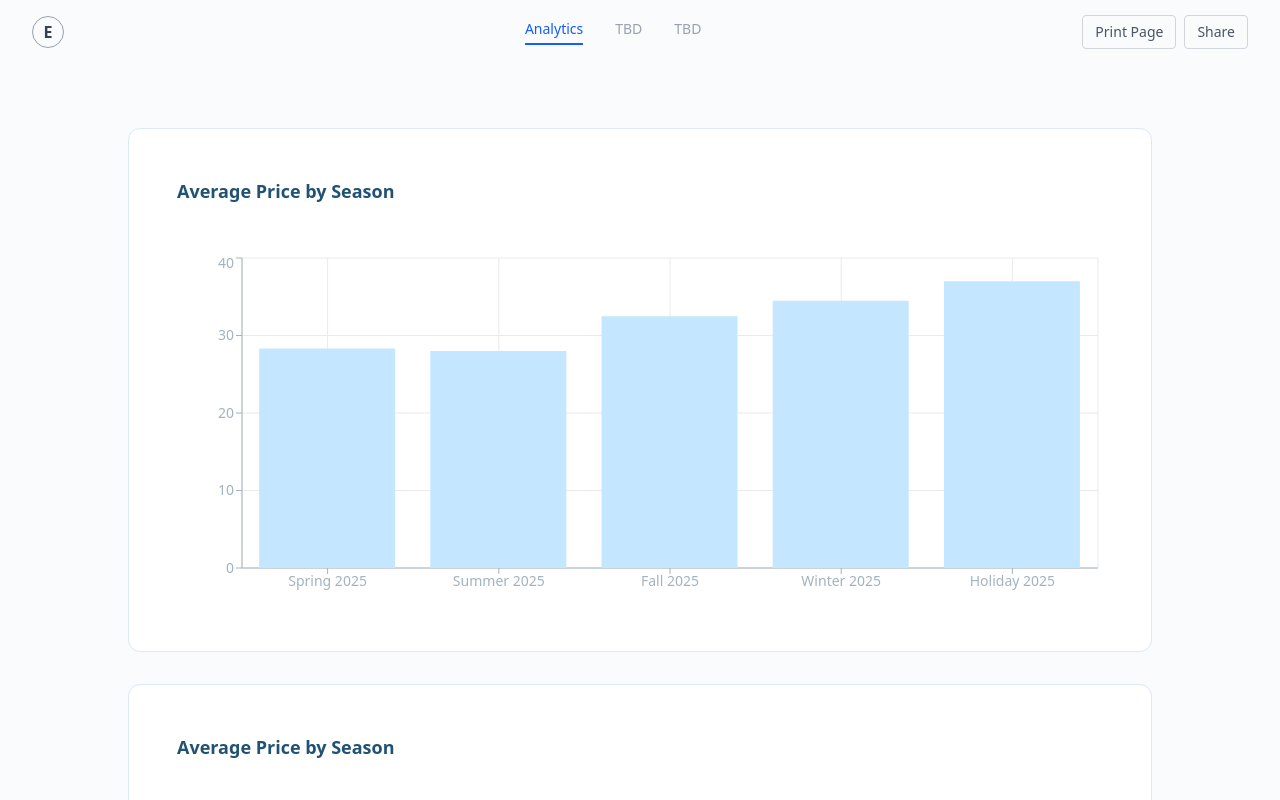
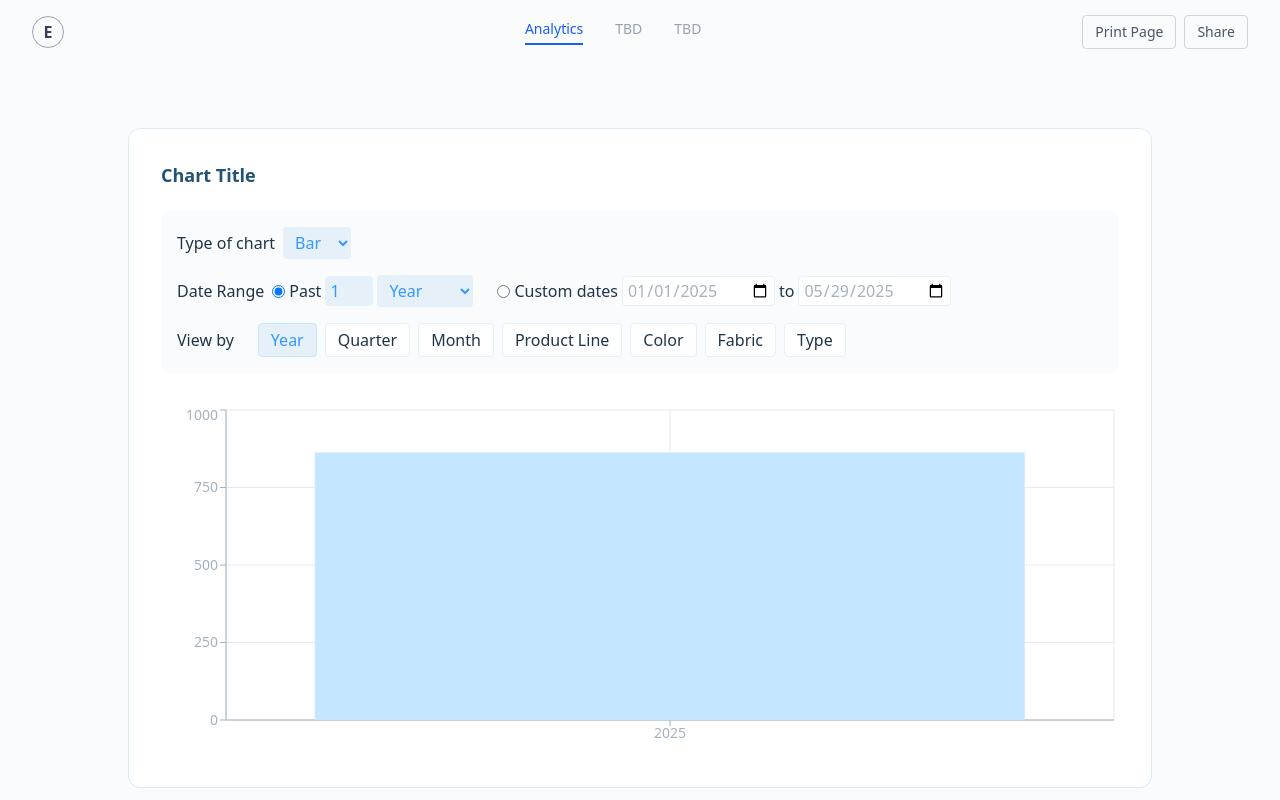
Before and after one commit to EmberShan/sf-data-dashbaord, a React (Vite) app: page / in a window 1280 px wide. Shown: the top 800 px of the page. Built offline with nearby package versions, Linux system fonts and the light colour scheme.

Commit message:
chart with filters done

```diff
--- a/src/App.jsx
+++ b/src/App.jsx
@@ -9,7 +9,7 @@ const App = () => {
 
       {/* The charts */}
       <main className="w-full pt-32 mx-auto px-4 sm:px-6 lg:px-8 py-8">
-        <ChartCard initialTitle="Product Count by Season & Type" />
+        <ChartCard />
         <ChartCard />
       </main>
     </div>
--- a/src/components/ChartCard.jsx
+++ b/src/components/ChartCard.jsx
@@ -1,47 +1,322 @@
-import React from 'react';
-import { BarChart, Bar, XAxis, YAxis, CartesianGrid, Tooltip, ResponsiveContainer } from 'recharts';
-import shirtData from '../data/shirts.js';
-import CustomChartTooltip from './CustomChartTooltip';
+import React, { useState } from "react";
+import {
+  BarChart,
+  Bar,
+  LineChart,
+  Line,
+  XAxis,
+  YAxis,
+  CartesianGrid,
+  Tooltip,
+  ResponsiveContainer,
+} from "recharts";
+import shirtData from "../data/shirts.js";
+import CustomChartTooltip from "./CustomChartTooltip";
 
-// Calculate average price and cost per season, and keep product references
-function getSeasonAvgPriceData() {
-  return shirtData.clothing_inventory.map(seasonObj => {
-    let totalPrice = 0;
-    let totalCost = 0;
-    let count = 0;
-    let products = [];
-    seasonObj.product_lines.forEach(line => {
-      line.products.forEach(product => {
-        totalPrice += product.price;
-        totalCost += product.cost;
-        count++;
-        products.push(product);
-      });
-    });
-    return {
-      season: seasonObj.season,
-      avgPrice: count ? (totalPrice / count) : 0,
-      avgCost: count ? (totalCost / count) : 0,
-      products
-    };
+const chartTypes = [
+  { value: "bar", label: "Bar" },
+  { value: "line", label: "Line" },
+];
+
+const viewByOptions = [
+  { value: "year", label: "Year" },
+  { value: "quarter", label: "Quarter" },
+  { value: "month", label: "Month" },
+  { value: "line", label: "Product Line" },
+  { value: "color", label: "Color" },
+  { value: "fabric", label: "Fabric" },
+  { value: "type", label: "Type" },
+];
+
+const dateRangeTypes = [
+  { value: "year", label: "Year" },
+  { value: "quarter", label: "Quarter" },
+  { value: "month", label: "Month" },
+];
+
+function filterProductsByDate(products, start, end) {
+  return products.filter((product) => {
+    const date = new Date(product.date_added);
+    return date >= start && date <= end;
   });
 }
 
-const chartData = getSeasonAvgPriceData();
+function getChartData({
+  viewBy,
+  dateRangeType,
+  dateRangeValue,
+  customStart,
+  customEnd,
+}) {
+  // Flatten all products with their season and product line
+  let allProducts = [];
+  shirtData.clothing_inventory.forEach((seasonObj) => {
+    seasonObj.product_lines.forEach((line) => {
+      line.products.forEach((product) => {
+        allProducts.push({
+          ...product,
+          season: seasonObj.season,
+          product_line: line.name,
+        });
+      });
+    });
+  });
+
+  // Filter by date
+  let filteredProducts = allProducts;
+  if (dateRangeType === "custom") {
+    filteredProducts = filterProductsByDate(
+      allProducts,
+      customStart,
+      customEnd
+    );
+  } else {
+    // Past X year/quarter/month
+    const now = new Date();
+    let start;
+    if (dateRangeType === "year") {
+      start = new Date(
+        now.getFullYear() - dateRangeValue,
+        now.getMonth(),
+        now.getDate()
+      );
+    } else if (dateRangeType === "quarter") {
+      start = new Date(now);
+      start.setMonth(now.getMonth() - 3 * dateRangeValue);
+    } else if (dateRangeType === "month") {
+      start = new Date(now);
+      start.setMonth(now.getMonth() - dateRangeValue);
+    }
+    filteredProducts = filterProductsByDate(allProducts, start, now);
+  }
+
+  // Group by viewBy
+  const groupKey =
+    viewBy === "year"
+      ? (p) => new Date(p.date_added).getFullYear()
+      : viewBy === "quarter"
+      ? (p) =>
+          `Q${Math.floor(new Date(p.date_added).getMonth() / 3) + 1} ${new Date(
+            p.date_added
+          ).getFullYear()}`
+      : viewBy === "month"
+      ? (p) =>
+          `${new Date(p.date_added).getMonth() + 1}/${new Date(
+            p.date_added
+          ).getFullYear()}`
+      : viewBy === "line"
+      ? (p) => p.product_line
+      : viewBy === "color"
+      ? (p) => p.color.join(", ")
+      : viewBy === "fabric"
+      ? (p) => p.fabric
+      : viewBy === "type"
+      ? (p) => p.type
+      : (p) => p.season;
+
+  const groups = {};
+  filteredProducts.forEach((p) => {
+    const key = groupKey(p);
+    if (!groups[key]) groups[key] = [];
+    groups[key].push(p);
+  });
+
+  return Object.entries(groups).map(([key, products]) => ({
+    x: key,
+    quantity: products.reduce((sum, p) => sum + (p.quantity_sold || 0), 0),
+    avgPrice:
+      products.reduce((sum, p) => sum + (p.price || 0), 0) / products.length,
+    avgCost:
+      products.reduce((sum, p) => sum + (p.cost || 0), 0) / products.length,
+    products,
+  }));
+}
 
 const ChartCard = () => {
+  const [chartType, setChartType] = useState("bar");
+  const [viewBy, setViewBy] = useState("year");
+  const [dateRangeType, setDateRangeType] = useState("year");
+  const [dateRangeValue, setDateRangeValue] = useState(1);
+  const [customStart, setCustomStart] = useState(
+    new Date(new Date().getFullYear(), 0, 1)
+  );
+  const [customEnd, setCustomEnd] = useState(new Date());
+  const [useCustom, setUseCustom] = useState(false);
+  const [chartTitle, setChartTitle] = useState("Chart Title");
+  const [editingTitle, setEditingTitle] = useState(false);
+
+  const chartData = getChartData({
+    viewBy,
+    dateRangeType: useCustom ? "custom" : dateRangeType,
+    dateRangeValue,
+    customStart,
+    customEnd,
+  });
+
   return (
-    <div className="bg-white rounded-xl border border-[#DDE9F3] p-12 mb-8 mx-auto" style={{ width: '80vw', maxWidth: 1200 }}>
-      <div className="text-[#215273] font-semibold text-lg mb-12">Average Price by Season</div>
-      <div style={{ width: '100%', height: '350px' }}>
+    <div
+      className="bg-white rounded-xl border border-[#DDE9F3] p-8 mb-8 mx-auto"
+      style={{ width: "80vw", maxWidth: 1200 }}
+    >
+      <div className="text-[#215273] font-semibold text-lg mb-4">
+        {editingTitle ? (
+          <input
+            className="font-semibold text-lg text-[#215273] bg-white border border-[#DDE9F3] rounded px-2 py-1 outline-none focus:border-[#3398FF]"
+            value={chartTitle}
+            autoFocus
+            onChange={e => setChartTitle(e.target.value)}
+            onBlur={() => setEditingTitle(false)}
+            onKeyDown={e => { if (e.key === 'Enter') setEditingTitle(false); }}
+            style={{ minWidth: 120, maxWidth: '100%' }}
+          />
+        ) : (
+          <span
+            className="cursor-pointer group inline-block"
+            onClick={() => setEditingTitle(true)}
+            title="Click to edit title"
+          >
+            {chartTitle}
+            <span className="block h-0.5 bg-[#3398FF] scale-x-0 group-hover:scale-x-100 transition-transform origin-left duration-200 mt-1 rounded-full" />
+          </span>
+        )}
+      </div>
+      {/* Chart Settings */}
+      <div className="bg-[#F9FBFC] rounded-lg p-4 mb-8 flex flex-col gap-4">
+        <div className="flex flex-wrap gap-6 items-center">
+          <div className="flex items-center gap-2">
+            <span className="text-caption font-medium">Type of chart</span>
+            <select
+              className="bg-[#E6F0F8] text-[#3398FF] rounded px-2 py-1"
+              value={chartType}
+              onChange={(e) => setChartType(e.target.value)}
+            >
+              {chartTypes.map((opt) => (
+                <option key={opt.value} value={opt.value}>
+                  {opt.label}
+                </option>
+              ))}
+            </select>
+          </div>
+        </div>
+        <div className="flex items-center gap-2">
+          <span className="text-caption font-medium">Date Range</span>
+          <label className="flex items-center gap-1">
+            <input
+              type="radio"
+              checked={!useCustom}
+              onChange={() => setUseCustom(false)}
+            />
+            <span>Past</span>
+            <input
+              type="number"
+              min={1}
+              className={`w-12 px-1 py-0.5 rounded border border-[#E6F0F8] ${!useCustom ? 'bg-[#E6F0F8] text-[#3398FF]' : 'bg-white text-[#A3B3BF]'}`}
+              value={dateRangeValue}
+              onChange={(e) => setDateRangeValue(Number(e.target.value))}
+              onFocus={() => setUseCustom(false)}
+            />
+            <select
+              className={`rounded px-2 py-1 border-none ${!useCustom ? 'bg-[#E6F0F8] text-[#3398FF]' : 'bg-white text-[#A3B3BF]'}`}
+              value={dateRangeType}
+              onChange={(e) => setDateRangeType(e.target.value)}
+              onFocus={() => setUseCustom(false)}
+            >
+              {dateRangeTypes.map((opt) => (
+                <option key={opt.value} value={opt.value}>
+                  {opt.label}
+                </option>
+              ))}
+            </select>
+          </label>
+          <label className="flex items-center gap-1 ml-4">
+            <input
+              type="radio"
+              checked={useCustom}
+              onChange={() => setUseCustom(true)}
+            />
+            <span>Custom dates</span>
+            <input
+              type="date"
+              className={`px-1 py-0.5 rounded border border-[#E6F0F8] ${useCustom ? 'bg-[#E6F0F8] text-[#3398FF]' : 'bg-white text-[#A3B3BF]'}`}
+              value={customStart.toISOString().slice(0, 10)}
+              onChange={(e) => setCustomStart(new Date(e.target.value))}
+              onFocus={() => setUseCustom(true)}
+            />
+            <span>to</span>
+            <input
+              type="date"
+              className={`px-1 py-0.5 rounded border border-[#E6F0F8] ${useCustom ? 'bg-[#E6F0F8] text-[#3398FF]' : 'bg-white text-[#A3B3BF]'}`}
+              value={customEnd.toISOString().slice(0, 10)}
+              onChange={(e) => setCustomEnd(new Date(e.target.value))}
+              onFocus={() => setUseCustom(true)}
+            />
+          </label>
+        </div>
+        <div className="flex flex-wrap gap-6 items-center">
+          <span className="text-caption font-medium">View by</span>
+          <div className="flex gap-2 flex-wrap">
+            {viewByOptions.map((opt) => (
+              <div
+                key={opt.value}
+                className={`hover:cursor-pointer px-3 py-1 rounded font-medium border ${
+                  viewBy === opt.value
+                    ? "bg-[#E6F0F8] text-[#3398FF] border-[#C3E7FE]"
+                    : "bg-white text-caption border-[#E6F0F8]"
+                }`}
+                onClick={() => setViewBy(opt.value)}
+                type="button"
+              >
+                {opt.label}
+              </div>
+            ))}
+          </div>
+        </div>
+      </div>
+      {/* Chart */}
+      <div style={{ width: "100%", height: "350px" }}>
         <ResponsiveContainer width="100%" height="100%">
-          <BarChart data={chartData}>
-            <CartesianGrid stroke="#EAEAEA" />
-            <XAxis dataKey="season" stroke="#A3B3BF" tick={{ fill: '#A3B3BF', fontSize: 14 }} />
-            <YAxis stroke="#A3B3BF" tick={{ fill: '#A3B3BF', fontSize: 14 }} />
-            <Tooltip content={<CustomChartTooltip />} cursor={{ fill: '#E6F0F8' }} />
-            <Bar dataKey="avgPrice" fill="#C4E7FF" />
-          </BarChart>
+          {chartType === "bar" ? (
+            <BarChart data={chartData}>
+              <CartesianGrid stroke="#EAEAEA" />
+              <XAxis
+                dataKey="x"
+                stroke="#A3B3BF"
+                tick={{ fill: "#A3B3BF", fontSize: 14 }}
+              />
+              <YAxis
+                stroke="#A3B3BF"
+                tick={{ fill: "#A3B3BF", fontSize: 14 }}
+              />
+              <Tooltip
+                content={<CustomChartTooltip yKey="quantity" />}
+                cursor={{ fill: "#E6F0F8" }}
+              />
+              <Bar dataKey="quantity" fill="#C4E7FF" />
+            </BarChart>
+          ) : (
+            <LineChart data={chartData}>
+              <CartesianGrid stroke="#EAEAEA" />
+              <XAxis
+                dataKey="x"
+                stroke="#A3B3BF"
+                tick={{ fill: "#A3B3BF", fontSize: 14 }}
+              />
+              <YAxis
+                stroke="#A3B3BF"
+                tick={{ fill: "#A3B3BF", fontSize: 14 }}
+              />
+              <Tooltip
+                content={<CustomChartTooltip yKey="quantity" />}
+                cursor={{ fill: "#E6F0F8" }}
+              />
+              <Line
+                type="monotone"
+                dataKey="quantity"
+                stroke="#C4E7FF"
+                strokeWidth={3}
+              />
+            </LineChart>
+          )}
         </ResponsiveContainer>
       </div>
     </div>
--- a/src/components/CustomChartTooltip.jsx
+++ b/src/components/CustomChartTooltip.jsx
@@ -1,12 +1,15 @@
 import React from 'react';
 
-const CustomChartTooltip = ({ active, payload, label }) => {
+const CustomChartTooltip = ({ active, payload, label, yKey = 'quantity' }) => {
   if (active && payload && payload.length && payload[0].payload) {
-    const { avgPrice, avgCost, products } = payload[0].payload;
+    const { avgPrice, avgCost, products, quantity } = payload[0].payload;
     const topProducts = products.slice(0, 3);
     return (
       <div className="bg-white p-4 rounded shadow border border-[#DDE9F3] min-w-[220px]">
         <div className="text-[#A3B3BF] text-sm mb-1">{label}</div>
+        {yKey === 'quantity' && (
+          <div className="text-[#215273] text-base font-semibold">Total Sold: {quantity}</div>
+        )}
         <div className="text-[#215273] text-base font-semibold">Avg Price: ${avgPrice.toFixed(2)}</div>
         <div className="text-[#215273] text-base font-semibold mb-2">Avg Cost: ${avgCost.toFixed(2)}</div>
         <div className="flex gap-2 mb-1">
@@ -15,7 +18,7 @@ const CustomChartTooltip = ({ active, payload, label }) => {
               key={prod.product_id}
               src={prod.image_url.replace('public/', '/')}
               alt={prod.name}
-              className="w-10 h-10 object-cover rounded border border-[#DDE9F3]"
+              className="w-16 h-16 object-cover rounded border border-[#DDE9F3]"
               style={{ background: '#F9FBFC' }}
             />
           ))}
```
Also changed, not shown: src/data/shirts.js (+11 -0 lines).
